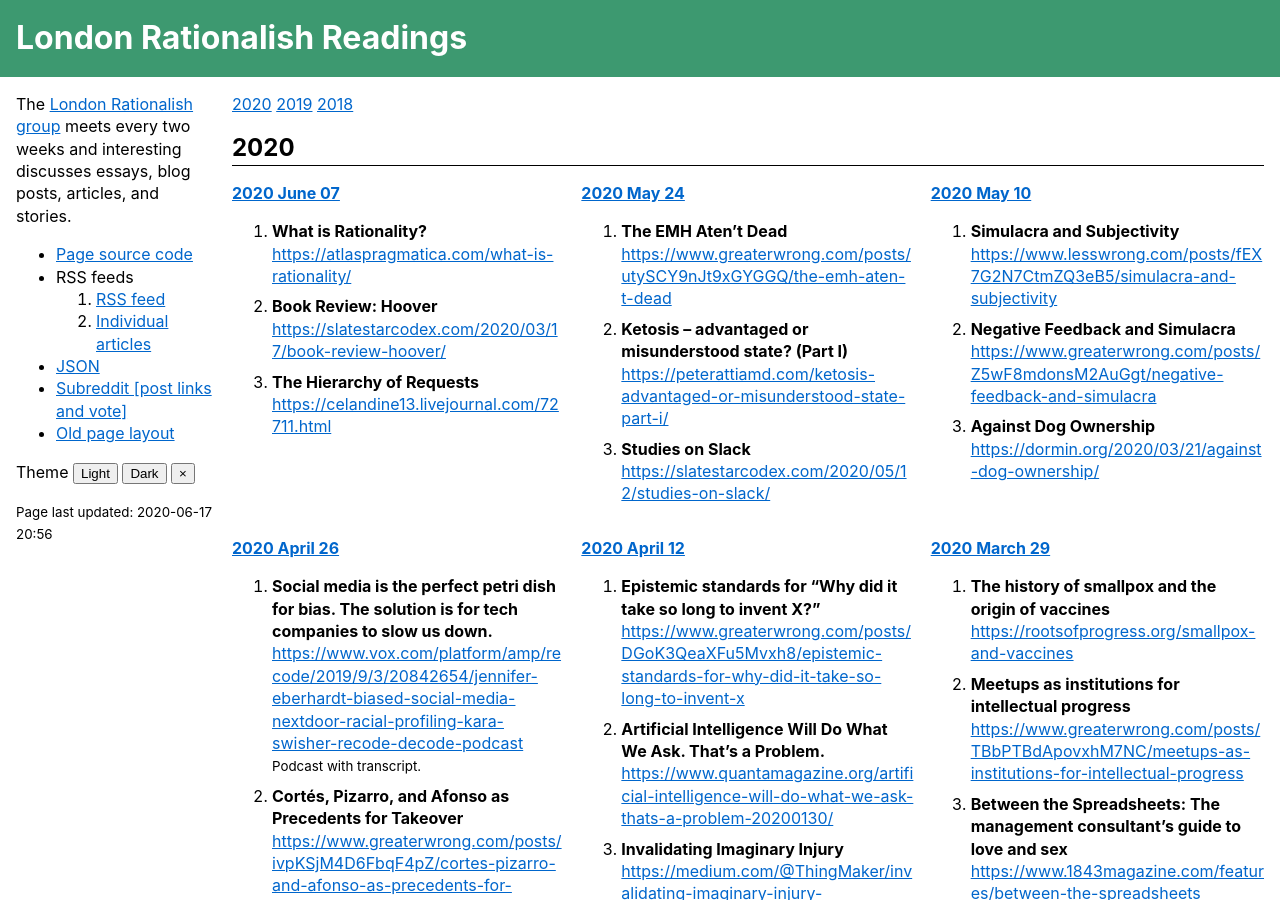
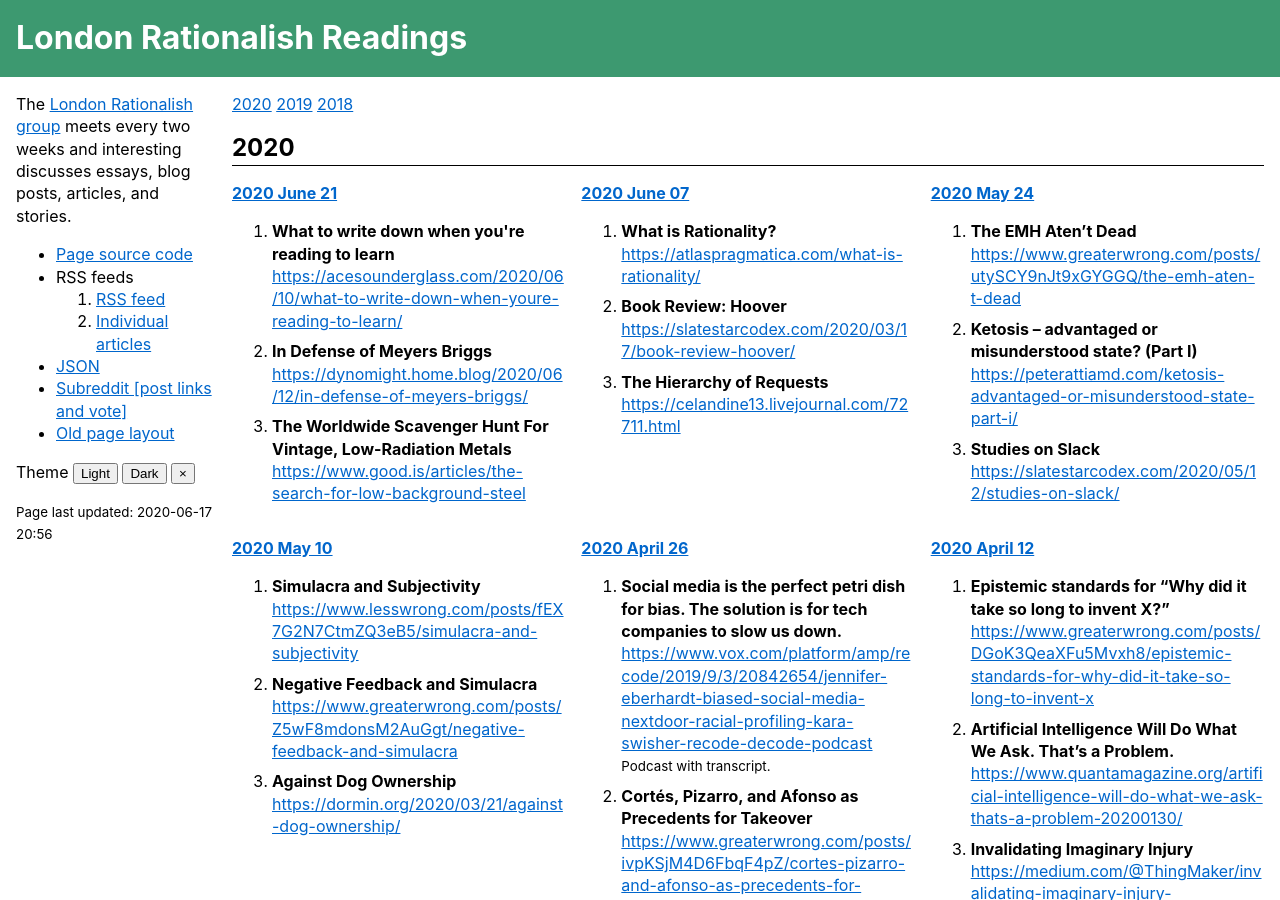
Before and after one commit to sackeyjason/london-rationalish-readings, a Jekyll site: the page built from index.html, in a window 1280 px wide and 900 px high. Built offline with Jekyll 4.4.1, drawn with Linux system fonts in a browser that asks for light colours.

Commit message:
Update next meeting. Cookie code.

```diff
--- a/_data/list.yaml
+++ b/_data/list.yaml
@@ -1,4 +1,12 @@
 meetings:
+- date: 2020.06.21
+  list:
+  - title: "What to write down when you're reading to learn"
+    link: https://acesounderglass.com/2020/06/10/what-to-write-down-when-youre-reading-to-learn/
+  - title: "In Defense of Meyers Briggs"
+    link: https://dynomight.home.blog/2020/06/12/in-defense-of-meyers-briggs/
+  - title: "The Worldwide Scavenger Hunt For Vintage, Low-Radiation Metals"
+    link: https://www.good.is/articles/the-search-for-low-background-steel
 - date: 2020.06.07
   list:
   - title: "What is Rationality?"
--- a/script.js
+++ b/script.js
@@ -29,11 +29,12 @@ function handler(event) {
         break;
     }
     if (theme) {
-      document.cookie = `theme=${theme}`;
+        document.cookie = `theme=${theme}; Secure`;
     } else {
-      document.cookie =
-        "theme=; expires=Thu, 01 Jan 1970 00:00:00 UTC; path=/;";
+        document.cookie =
+        "theme=; expires=Thu, 01 Jan 1970 00:00:00 UTC; path=/; Secure";
     }
+    console.log('theme: ', theme);
     useTheme();
   }
 }
```
